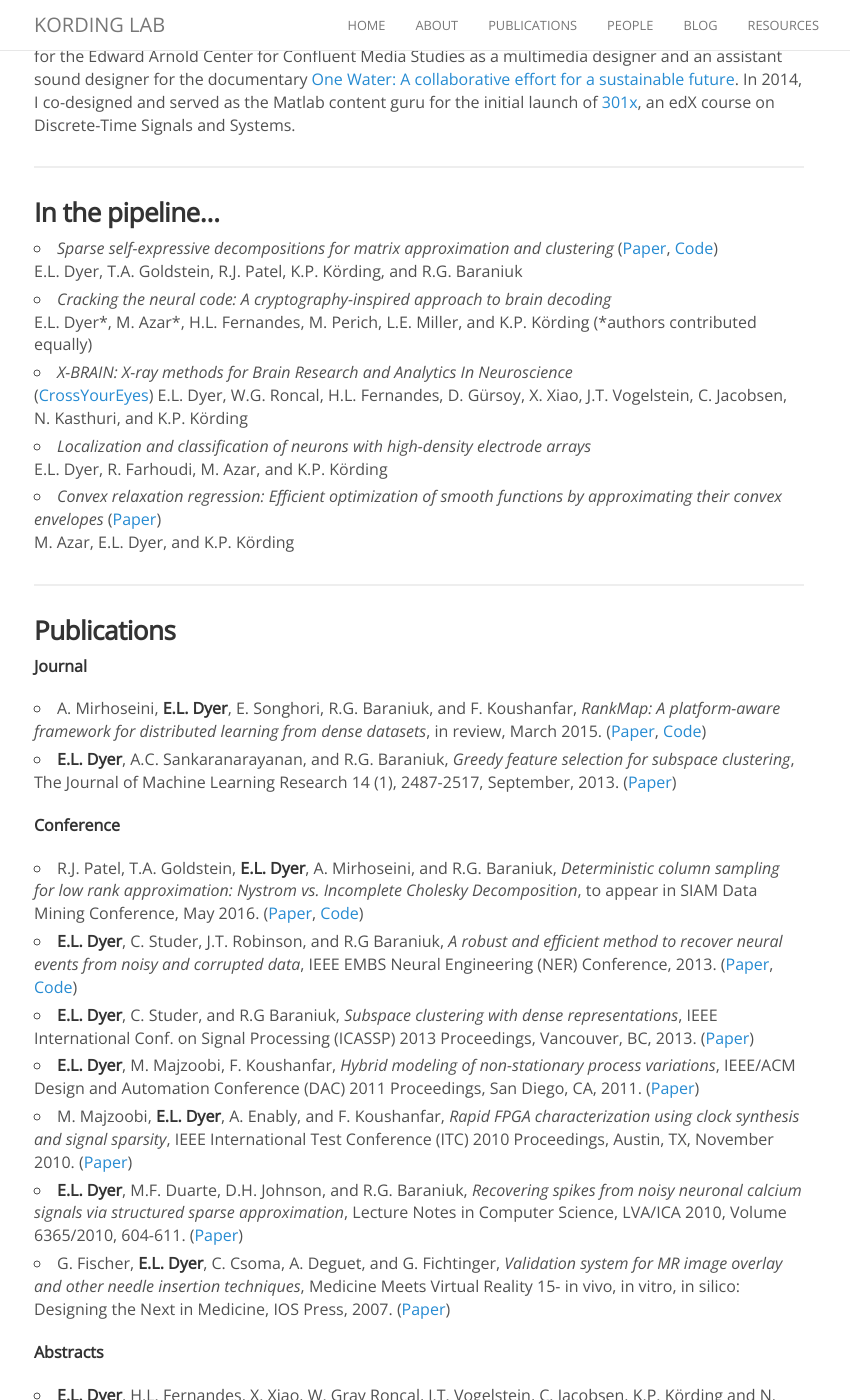
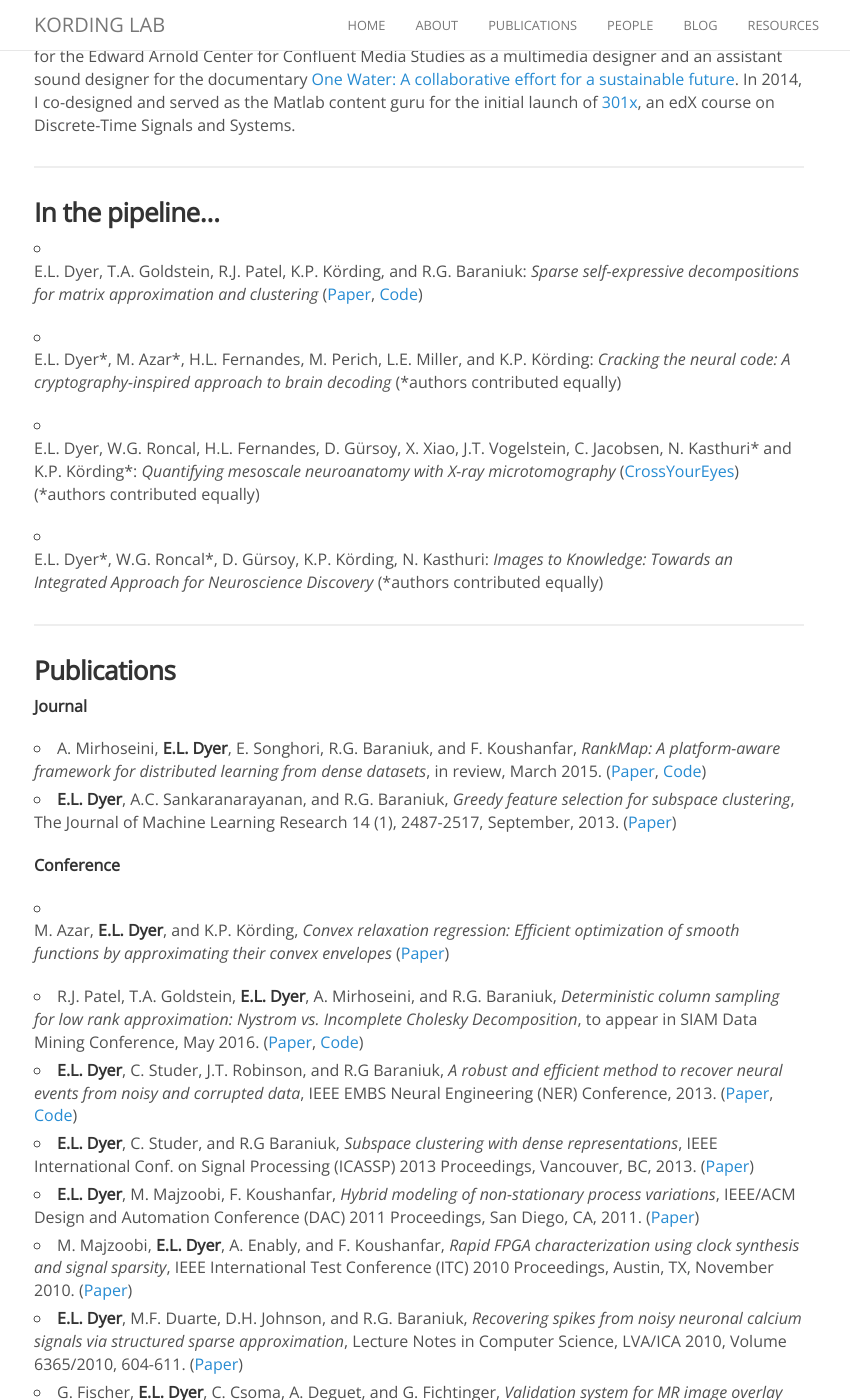
Before and after one commit to KordingLab/KordingLab.github.io, a Jekyll site: the page built from _people/eva_dyer.md, in a window 1280 px wide and 1400 px high, scrolled down 934 px. Shown: the whole window, without its empty margins (221-1071 px from the left). Built offline with Jekyll 4.4.1, drawn with Linux system fonts in a browser that asks for light colours; nearby versions of some CDN libraries; comment, search, counter and statistics services are not loaded; some of the changed text lies outside the part shown.

Commit message:
update to pubs

```diff
--- a/_people/eva_dyer.md
+++ b/_people/eva_dyer.md
@@ -29,16 +29,13 @@ I am currently a Postdoctoral Fellow in the [Bayesian Behavior Lab](http://klab.
 
 ### In the pipeline...
 
-- _Sparse self-expressive decompositions for matrix approximation and clustering_ ([Paper](http://arxiv.org/abs/1505.00824), [Code]())<br>
-E.L. Dyer, T.A. Goldstein, R.J. Patel, K.P. Körding, and R.G. Baraniuk
-- _Cracking the neural code: A cryptography-inspired approach to brain decoding_<br>
-E.L. Dyer\*, M. Azar\*, H.L. Fernandes, M. Perich, L.E. Miller, and K.P. Körding (\*authors contributed equally)
-- _X-BRAIN: X-ray methods for Brain Research and Analytics In Neuroscience_<br> ([CrossYourEyes](http://klab.smpp.northwestern.edu/wiki/images/1/1e/0072.gif))
-E.L. Dyer, W.G. Roncal, H.L. Fernandes, D. Gürsoy, X. Xiao, J.T. Vogelstein, C. Jacobsen, N. Kasthuri, and K.P. Körding
-- _Localization and classification of neurons with high-density electrode arrays_<br>
-E.L. Dyer, R. Farhoudi, M. Azar, and K.P. Körding
-- _Convex relaxation regression: Efficient optimization of smooth functions by approximating their convex envelopes_ ([Paper](http://arxiv.org/abs/1602.02191))<br>
-M. Azar, E.L. Dyer, and K.P. Körding
+- E.L. Dyer, T.A. Goldstein, R.J. Patel, K.P. Körding, and R.G. Baraniuk: _Sparse self-expressive decompositions for matrix approximation and clustering_ ([Paper](http://arxiv.org/abs/1505.00824), [Code]())<br>
+
+- E.L. Dyer\*, M. Azar\*, H.L. Fernandes, M. Perich, L.E. Miller, and K.P. Körding: _Cracking the neural code: A cryptography-inspired approach to brain decoding_ (\*authors contributed equally)<br>
+
+- E.L. Dyer, W.G. Roncal, H.L. Fernandes, D. Gürsoy, X. Xiao, J.T. Vogelstein, C. Jacobsen, N. Kasthuri\* and K.P. Körding\*: _Quantifying mesoscale neuroanatomy with X-ray microtomography_ ([CrossYourEyes](http://klab.smpp.northwestern.edu/wiki/images/1/1e/0072.gif)) (\*authors contributed equally)<br>
+
+- E.L. Dyer\*, W.G. Roncal\*, D. Gürsoy, K.P. Körding, N. Kasthuri: _Images to Knowledge: Towards an Integrated Approach for Neuroscience Discovery_ (\*authors contributed equally) <br>
 
 <hr>
 
@@ -61,6 +59,8 @@ M. Azar, E.L. Dyer, and K.P. Körding
 
 
 **Abstracts**
+- R. Vescovi, E. Miqueles, D. Gursoy, V. De Andrade, E. Dyer, K. Kording, M. Cardoso, F. De Carlo, C. Jacobsen, N. Kasthuri. TOMOSAIC: Towards Terabyte Tomography, submitted to X-ray microscopy (XRM), 2016.
+
 - **E.L. Dyer**, H.L. Fernandes, X. Xiao, W. Gray Roncal, J.T. Vogelstein, C. Jacobsen, K.P. Körding and N. Kasthuri, Quantifying mesoscale neuroanatomy using X-ray microtomography, presented at the Society for Neuroscience (SFN) Annual Meeting in October 2015 and the Annual Statistical Analysis of Neural Data (SAND) Meeting in May 2015.([Abstract](https://www.dropbox.com/s/dcp0gp8bttgf3bz/Dyer_SFN2015.pdf?dl=0))
 - **E.L. Dyer**, T.A. Goldstein, R. Patel, K.P. Körding, and R.G. Baraniuk, Sparse Self-Expressive Decompositions for Dimensionality Reduction and Clustering, Signal Processing with Adaptive Sparse Structured Representations (SPARS), July, 2015. ([Abstract](https://www.dropbox.com/s/vle719pfb6os1cy/Dyer_SPARS2015.pdf?dl=0))
 - **E.L. Dyer**, D.B. Murphy, R.G. Baraniuk, and J.T Robinson, Compressive neural circuit reconstruction using patterned optical stimulation, Society for Neuroscience (SFN) Annual Meeting, 2013.
```
Also changed, not shown: other parts of _people/eva_dyer.md (+1 -0 lines).
